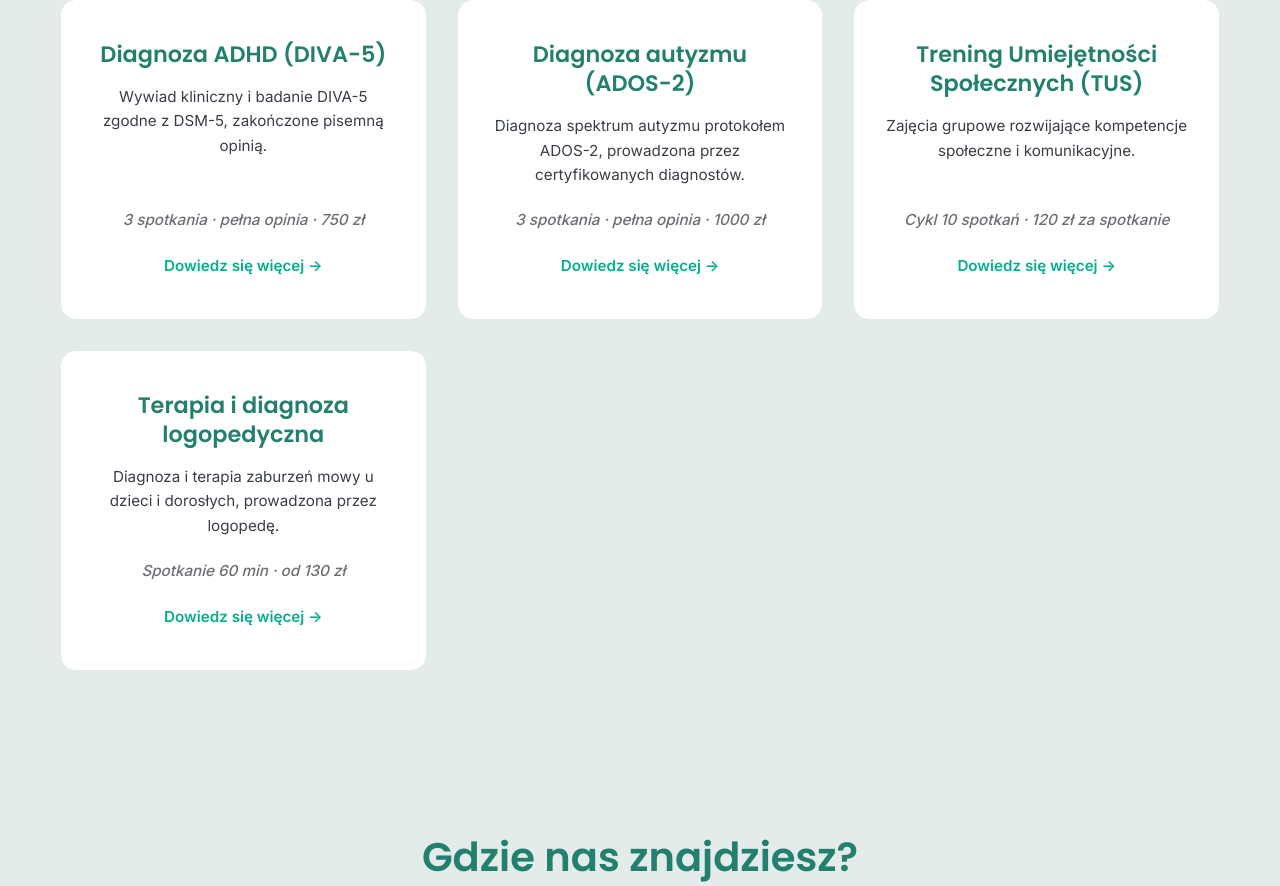
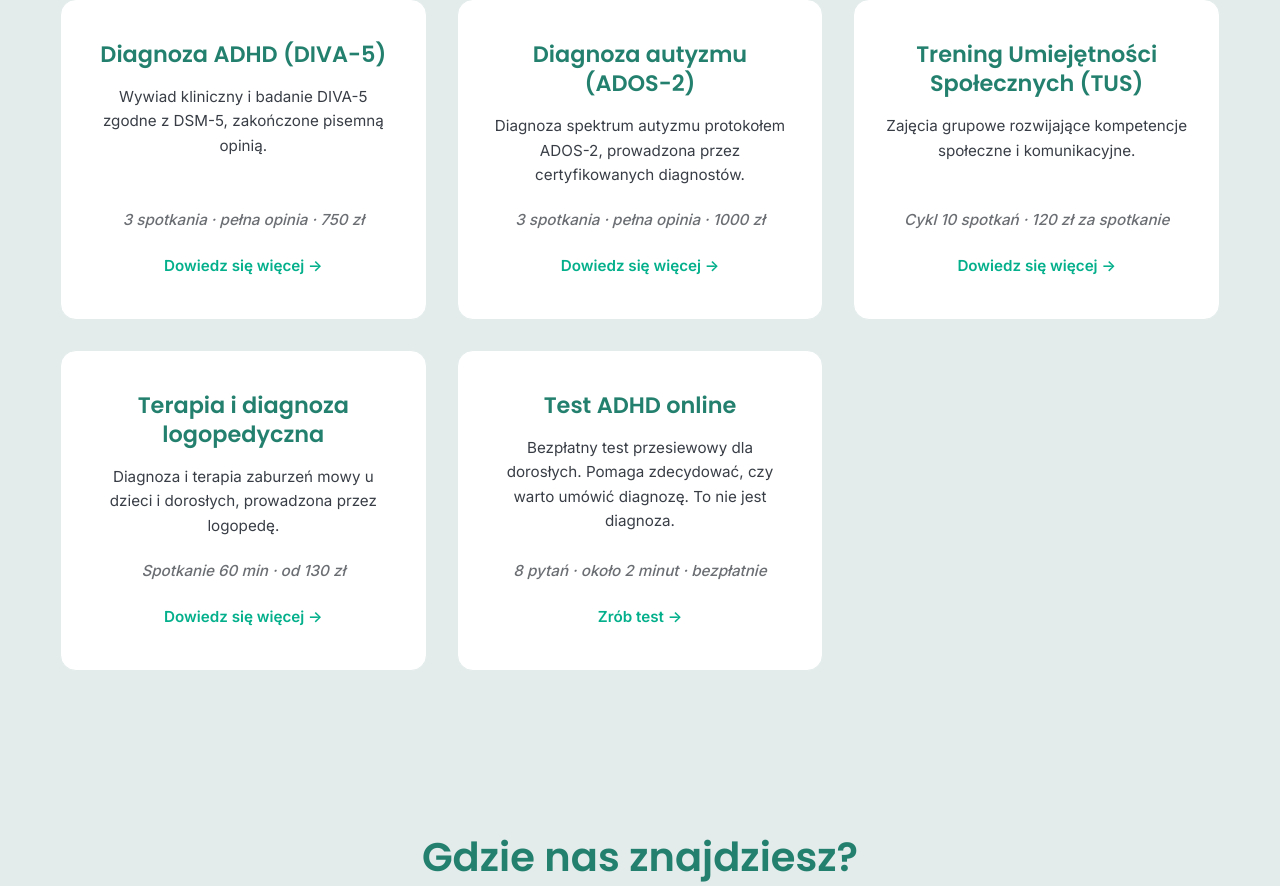
Before and after one commit to MonkeyBooze/Psycholog-website, a Django app: page / in a window 1280 px wide. Shown: the part 2763-3649 px from the top of the page. Run offline with Django 5.2, Linux system fonts and the light colour scheme; data that the repository does not hold is empty.

Commit message:
Link the ADHD test from the home page and the footer
The test was reachable only from the ADHD diagnosis page and one article. The home page services grid gets a card for it and every page's footer links it.

```diff
--- a/app/templates/base.html
+++ b/app/templates/base.html
@@ -197,6 +197,7 @@
           <h5>Informacje</h5>
           <a href="/o-nas/">O nas</a>
           <a href="/cennik/">Cennik</a>
+          <a href="/test-adhd/">Test ADHD online</a>
           {% if BLOG_HAS_POSTS %}<a href="/blog/">Blog</a>{% endif %}
           <a href="/kontakt/">Kontakt</a>
           <a href="/privacy/">Polityka prywatności</a>
--- a/app/templates/home.html
+++ b/app/templates/home.html
@@ -137,6 +137,13 @@
         <span class="service-link">Dowiedz się więcej →</span>
       </a>
       {% endfor %}
+      <a href="/test-adhd/" class="service-card">
+        <h3>Test ADHD online</h3>
+        <p class="service-description">Bezpłatny test przesiewowy dla dorosłych. Pomaga zdecydować, czy warto
+          umówić diagnozę. To nie jest diagnoza.</p>
+        <p class="service-specs">8 pytań · około 2 minut · bezpłatnie</p>
+        <span class="service-link">Zrób test →</span>
+      </a>
     </div>
   </div>
 </section>
--- a/app/tests.py
+++ b/app/tests.py
@@ -155,8 +155,10 @@ class AdhdTestPageTests(TestCase):
         self.assertIn(f'tel:{site_data.PHONE_E164}', html)
         self.assertIn('World Health Organization', html)
 
-    def test_test_is_linked_from_the_adhd_page_and_llms_txt(self):
-        self.assertIn('href="/test-adhd/"', html_of(self.client, 'diagnoza_adhd'))
+    def test_test_is_linked_from_footer_home_adhd_page_and_llms_txt(self):
+        for page in ('diagnoza_adhd', 'home', 'pricing'):
+            with self.subTest(page=page):
+                self.assertIn('href="/test-adhd/"', html_of(self.client, page))
         llms = self.client.get('/llms.txt', HTTP_HOST=HOST, secure=True).content.decode()
         self.assertIn(f'{site_data.SITE_URL}/test-adhd/', llms)
 
```
